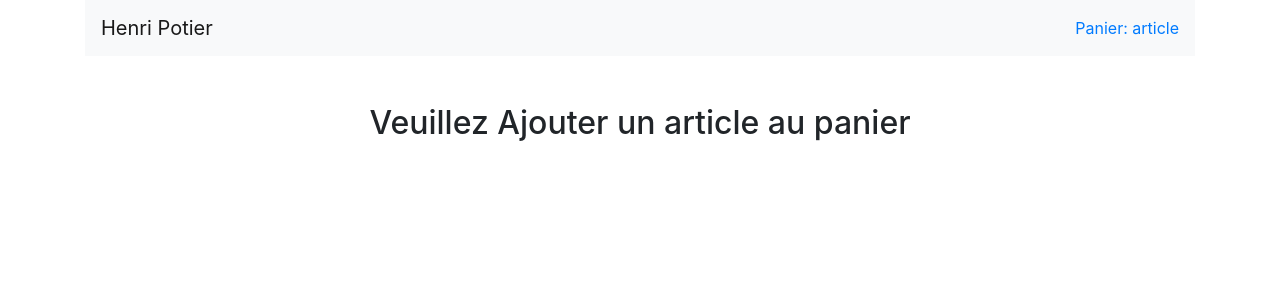
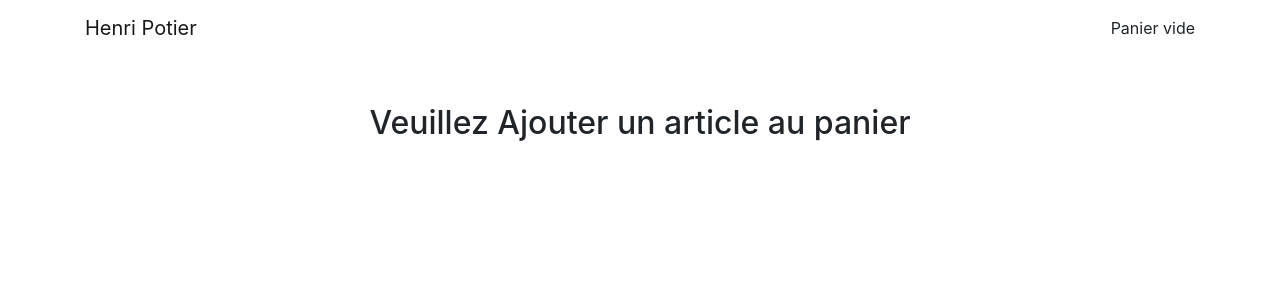
Before and after one commit to meksof/henri-potier, an Angular app: page /cart in a window 1280 px wide. Shown: the top 300 px of the page. Built offline with nearby package versions, Linux system fonts and the light colour scheme.

Commit message:
feat: enhance ui and update to new control flow blocks in html templates

```diff
--- a/src/app/app.component.html
+++ b/src/app/app.component.html
@@ -1,12 +1,7 @@
 <div class="container">
-    <nav class="navbar navbar-light bg-light mb-5">
+    <nav class="navbar navbar-light mb-5">
         <a routerLink="/" class="navbar-brand">Henri Potier</a>
-        <ul class="navbar-nav float-right">
-            <li class="text-right navbar-item">
-                <a routerLink="cart" class="pointer">Panier: <b>{{ cartItemsSize$ | async }} </b>
-                    article{{ (cartItemsSize$ | async)! > 1 ? 's': '' }}</a>
-            </li>
-        </ul>
+        <hp-cart-link [size]="(cartItemsSize$ | async)!"></hp-cart-link>
     </nav>
     <router-outlet></router-outlet>
 </div>
--- a/src/app/app.component.scss
+++ b/src/app/app.component.scss
@@ -1,3 +1,7 @@
+.navbar {
+    display: flex;
+    align-items: center;
+}
 .panier {
     font-weight: normal;
 }
--- a/src/app/app.component.ts
+++ b/src/app/app.component.ts
@@ -1,6 +1,6 @@
 import { Component, OnInit } from '@angular/core';
 import { Observable, of } from 'rxjs';
-import { map } from 'rxjs/operators';
+import { map, startWith } from 'rxjs/operators';
 import { CartService } from './cart/cart.service';
 
 @Component({
@@ -11,7 +11,7 @@ import { CartService } from './cart/cart.service';
 export class AppComponent implements OnInit
 {
     public title = 'henri-potier';
-    public cartItemsSize$: Observable<number> = of(0);
+    public cartItemsSize$!: Observable<number>;
 
     constructor (private cartService: CartService)
     { }
@@ -19,6 +19,7 @@ export class AppComponent implements OnInit
     ngOnInit ()
     {
         this.cartItemsSize$ = this.cartService.cartItems$.pipe(
+            startWith([]),
             map(ci => ci.length)
         );
     }
--- a/src/app/app.module.ts
+++ b/src/app/app.module.ts
@@ -8,9 +8,10 @@ import { BookModule } from './book/book.module';
 import { BookService } from './book/book.service';
 import { CartModule } from './cart/cart.module';
 import { CartService } from './cart/cart.service';
+import { CartLinkComponent } from './cart-link/cart-link.component';
 
 @NgModule({
-    declarations: [AppComponent],
+    declarations: [AppComponent, CartLinkComponent],
     imports: [
         BrowserModule,
         AppRoutingModule,
--- a/src/app/book/book-list/book-item/book-item.component.html
+++ b/src/app/book/book-list/book-item/book-item.component.html
@@ -2,14 +2,14 @@
     <img [src]="book.cover" alt="Book cover" class="card-img-top" />
     <div class="card-body">
         <h5>{{ book.title }}</h5>
-        <div class="description">{{ book.description }}</div>
+        <div class="description overflow-ellipsis" [title]="book.description">{{ book.description }}</div>
         <div class="price">{{ book.price | currency:"EUR":"symbol" }}</div>
-        <div *ngIf="!book.isInCartItems; else removeBookBlock" class="btn btn-primary mt-2 pointer"
+        <div *ngIf="!book.isInCartItems; else removeBookBlock" class="add-to-cart btn btn-primary mt-2 pointer"
             (click)="addBookToCart()">
             Ajouter au panier
         </div>
         <ng-template #removeBookBlock>
-            <div class="btn btn-danger mt-2 pointer" (click)="removeBookFromCart()">
+            <div class="add-to-cart btn btn-danger mt-2 pointer" (click)="removeBookFromCart()">
                 Retirer du panier
             </div>
         </ng-template>
--- a/src/app/book/book-list/book-item/book-item.component.scss
+++ b/src/app/book/book-list/book-item/book-item.component.scss
@@ -10,8 +10,9 @@
 }
 
 .description {
-    overflow-y: auto;
-    height: 100px;
+    color: #8e8e8e;
+    font-size: 14px;
+    line-height: 21px;
 }
 
 .price {
@@ -19,3 +20,7 @@
     font-size: 22px;
     text-align: right;
 }
+
+.add-to-cart {
+    width: 100%;
+}
--- /dev/null
+++ b/src/app/book/book-list/book-list.component.html
@@ -0,0 +1,14 @@
+@if (books$ | async; as books) {
+        @for (book of books; track book.isbn) {
+            <div class="col-xs-6 col-md-4 col-lg-3 col-xl-3 mt-2">
+                <hp-book-item [book]="book" (addToCart)="addBookToCart($event)"
+                    (removeFromCart)="removeBookFromCart($event)"></hp-book-item>
+            </div>
+        } @empty {
+            <div style="display: flex; align-items: center; justify-content: center; flex: 1; font-size: 36px">
+                <div>There is no book with this search keyword. Try another keyword</div>
+            </div>
+        }
+} @else {
+    <!-- SOME ERROR HAS OCCURED !! -->
+}
--- a/src/app/book/book-list/book-list.component.ts
+++ b/src/app/book/book-list/book-list.component.ts
@@ -9,20 +9,11 @@ import { BookService } from '../book.service';
 
 @Component({
     selector: 'hp-book-list',
-    template: `
-<div class="col-xs-6 col-md-4 col-lg-3 col-xl-3 mt-2" *ngFor="let book of (books$ | async)">
-    <hp-book-item [book]="book" (addToCart)="addBookToCart($event)" (removeFromCart)="removeBookFromCart($event)"></hp-book-item>
-</div>
-`,
+    templateUrl: "./book-list.component.html",
     changeDetection: ChangeDetectionStrategy.OnPush
 })
 export class BookListComponent
 {
-
-    /**
-   * Liste des articles
-   *
-   */
     public books$: Observable<Book[]> = combineLatest([
         this.bookService.books$,
         this.bookService.bookFilteredAction$
--- /dev/null
+++ b/src/app/cart-link/cart-link.component.html
@@ -0,0 +1,8 @@
+@if (size !== 0) {
+    <a routerLink="cart" class="pointer">
+        Panier: <b>{{ size }} </b>article{{ size! > 1 ? 's': '' }}
+    </a>
+}
+@else {
+    Panier vide
+}
--- a/src/styles.scss
+++ b/src/styles.scss
@@ -1,3 +1,6 @@
+.navbar {
+    padding: 0.5rem 0;
+}
 /*** Buttons ***/
 .btn {
     font-weight: 700;
```
Also changed, not shown: src/app/cart-link/cart-link.component.ts (added, +9 -0 lines).
